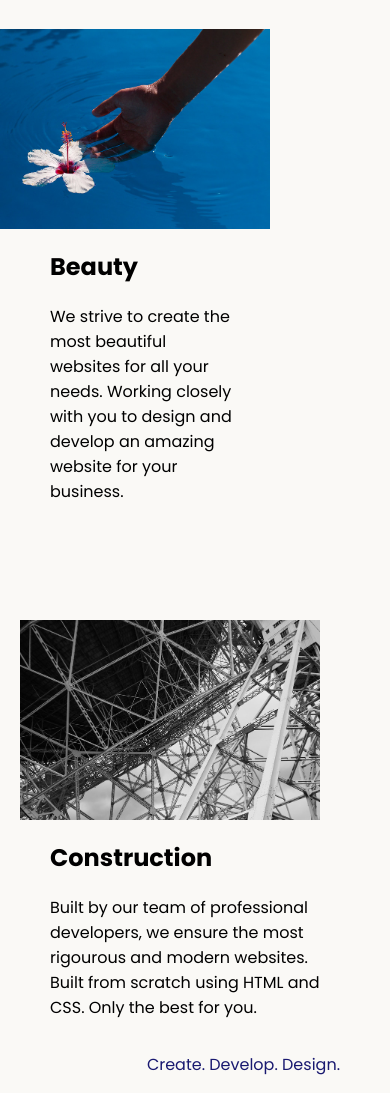
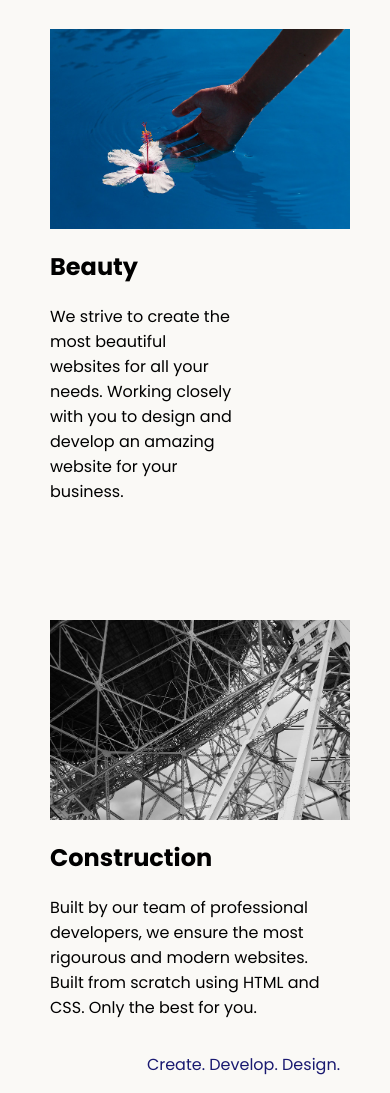
Before and after one commit to prabesh-tandukar/WebDevBootcamp, a plain HTML site: page 8.4+Web+Design+Agency+Project/8.4 Web Design Agency Project/index.html in a window 390 px wide. Shown: the part 426-1519 px from the top of the page. Drawn offline with Linux system fonts and the light colour scheme.

Commit message:
web design

```diff
--- a/8.4+Web+Design+Agency+Project/8.4 Web Design Agency Project/style.css
+++ b/8.4+Web+Design+Agency+Project/8.4 Web Design Agency Project/style.css
@@ -6,10 +6,10 @@ body {
   flex-direction: column;
   min-height: 95vh;
 }
+
 .main {
-  /* flex: 1; */
+  flex: 1;
 }
-
 h1 {
   font-size: 5rem;
 }
@@ -28,28 +28,24 @@ h1 {
   h1 {
     font-size: 3rem;
   }
+  .left {
+    display: flex;
+    flex-direction: column;
+    align-content: center;
+  }
+  .right {
+    display: flex;
+    flex-direction: column;
+    align-content: center;
+  }
 
   .content {
     display: flex;
     flex-direction: column;
-    /* align-items: center; */
-
-    /* gap: 20; */
   }
   .content img {
     height: 300px;
     width: 200px;
-  }
-
-  .left {
-    display: flex;
-    flex-direction: column;
-    align-items: center;
-  }
-  .right {
-    display: flex;
-    flex-direction: column;
-    align-items: center;
   }
 }
 
```
